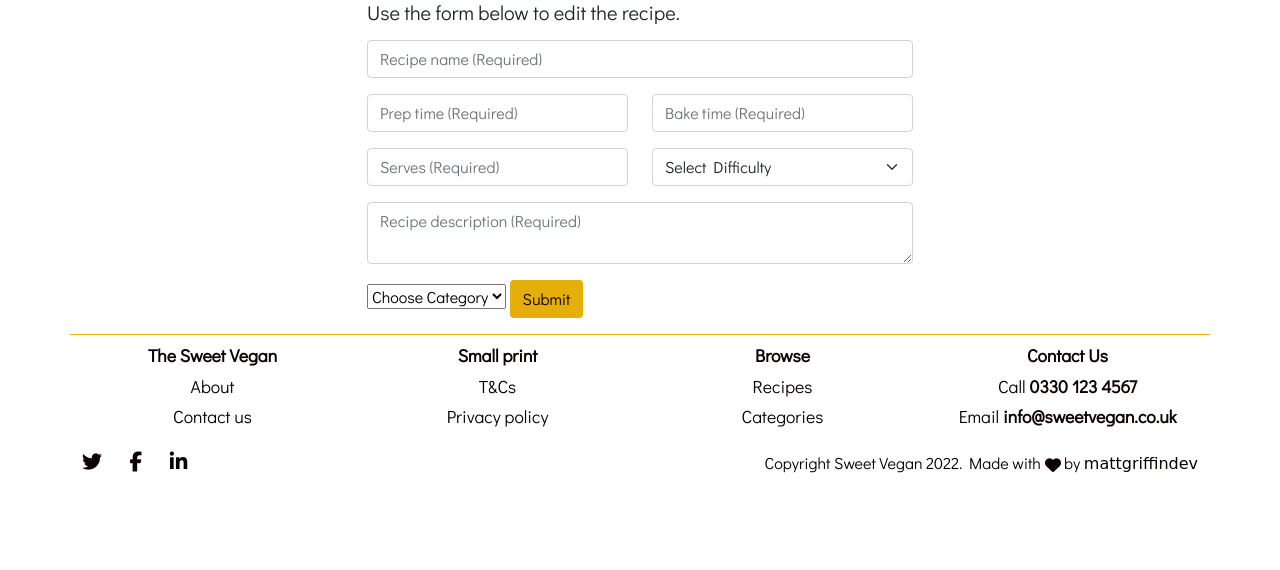
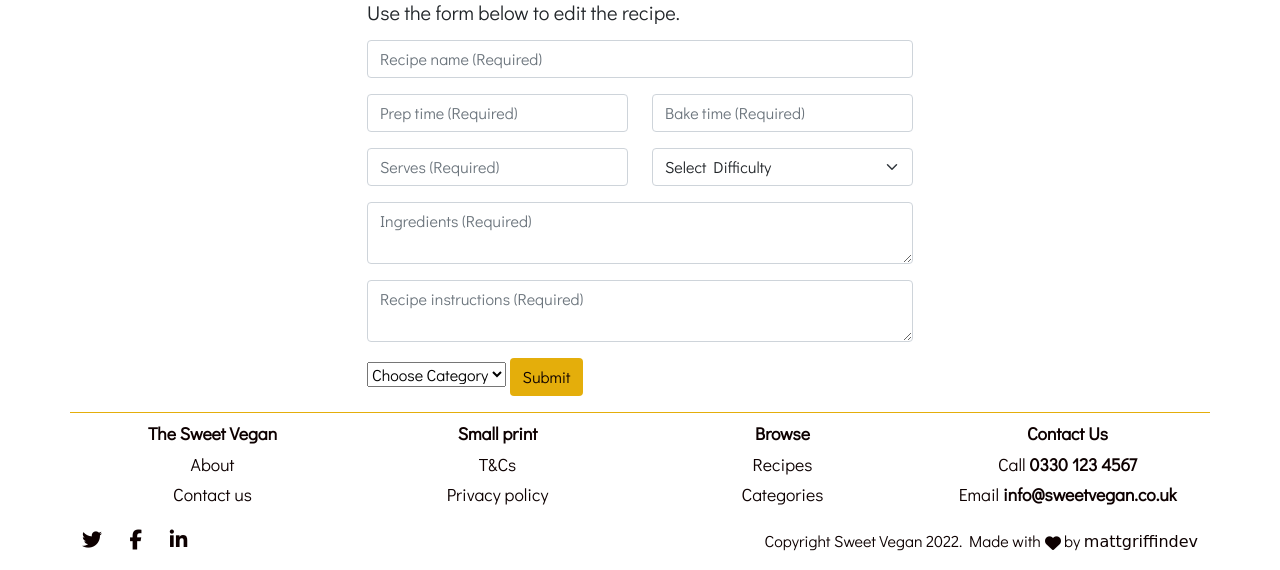
Before and after one commit to mattgriffindev/filfthy-gorgeous-vegan, a Flask app: template cakebox/templates/edit_recipe.html in a window 1280 px wide. Shown: the part 328-898 px from the top of the page. Before the commit the page ends 801 px from the top, so only its background shows below. Run offline with Flask 2, Linux system fonts and the light colour scheme; the template is opened without the code that fills it, so the values that code supplies are empty; some libraries are stand-ins or nearby versions; some web fonts are replaced.

Commit message:
Edit edit_recipe: update recipe_inst input

```diff
--- a/cakebox/templates/edit_recipe.html
+++ b/cakebox/templates/edit_recipe.html
@@ -80,10 +80,16 @@
                         </div>
                     </div>
                     <div class="mb-3">
-                        <textarea type="text" class="form-control validate" name="recipe_desc" id="recipe_desc"
-                            placeholder="Recipe description (Required)" maxlength="500" required>
-                                {{- recipe.recipe_desc -}}
-                            </textarea>
+                        <textarea type="text" class="form-control" name="recipe_ingredients" id="recipe_ingredients"
+                            placeholder="Ingredients (Required)" required>
+                            {{- recipe.recipe_ingredients -}}
+                        </textarea>
+                    </div>
+                    <div class="mb-3">
+                        <textarea type="text" class="form-control validate" name="recipe_inst" id="recipe_inst"
+                            placeholder="Recipe instructions (Required)" required>
+                            {{- recipe.recipe_inst -}}
+                        </textarea>
                     </div>
                     <!-- category-id -->
                     <select id="category_id" name="category_id" class="validate" required>
```
